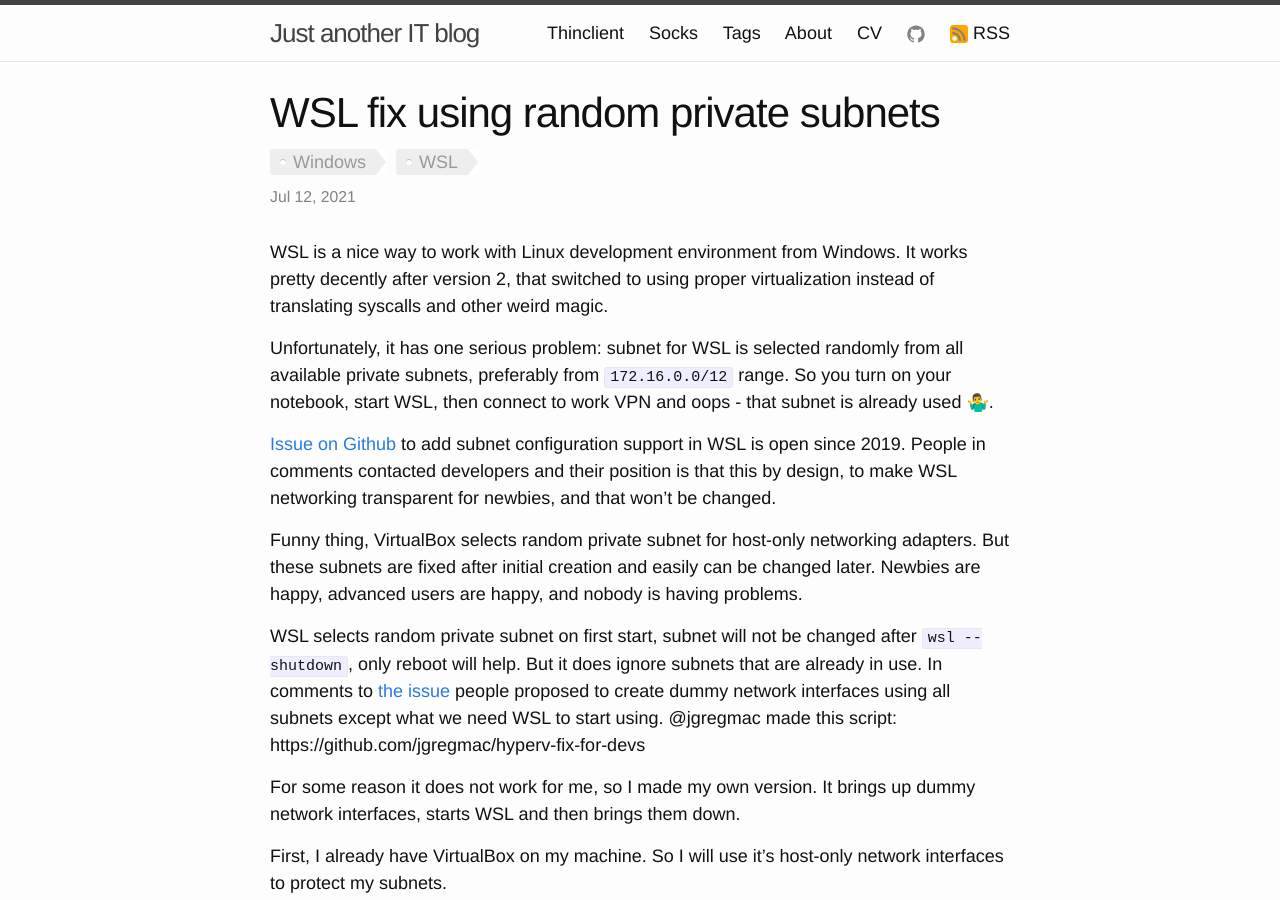
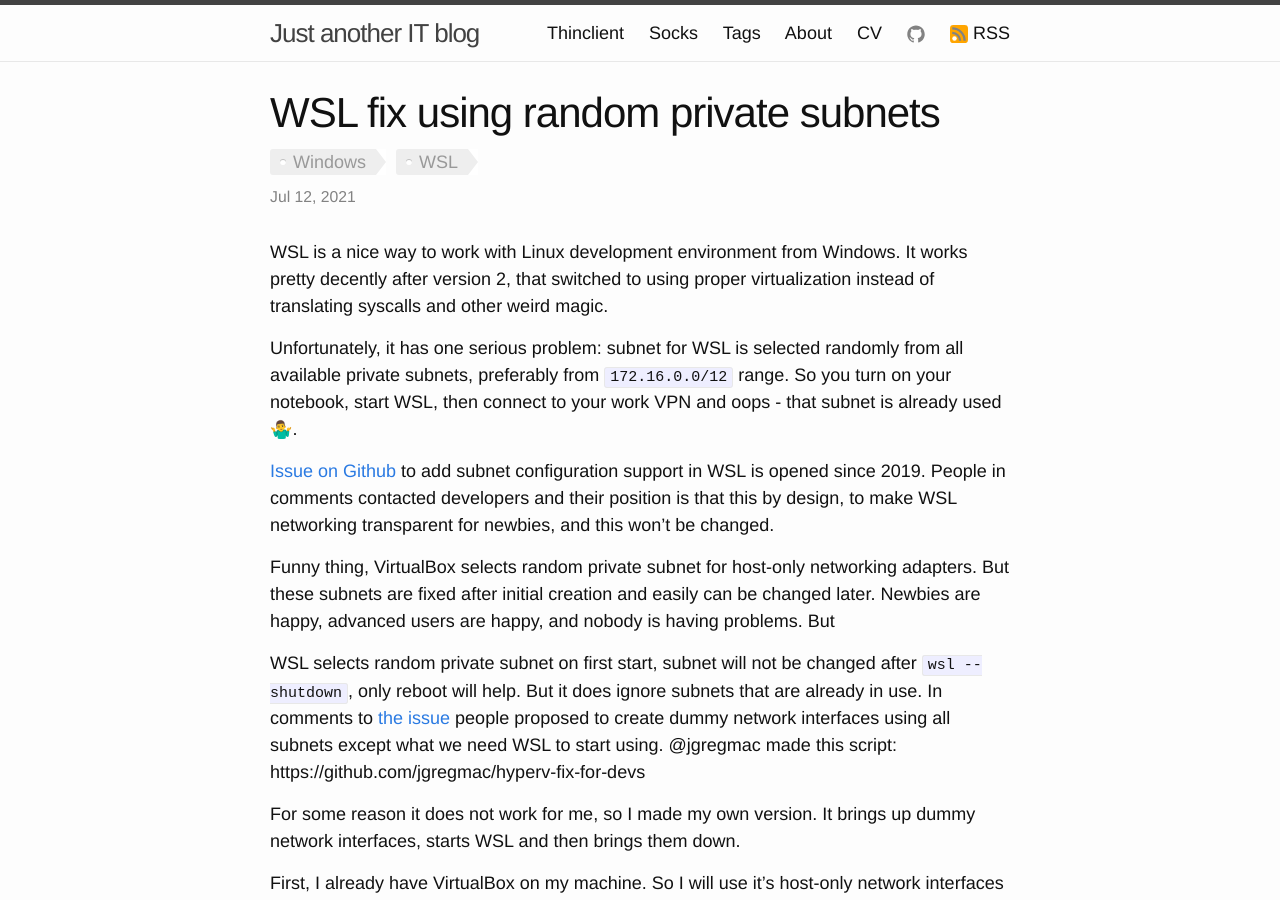
Before and after one commit to selivan/selivan.github.io, a Jekyll site: the page built from _posts/2021-07-12-wsl-set-static-subnet-hack.md, in a window 1280 px wide and 900 px high. Built offline with Jekyll 4.4.1, drawn with Linux system fonts in a browser that asks for light colours; some of the changed text lies outside the part shown.

Commit message:
small fixes

```diff
--- a/_posts/2021-07-12-wsl-set-static-subnet-hack.md
+++ b/_posts/2021-07-12-wsl-set-static-subnet-hack.md
@@ -6,11 +6,11 @@
 
 WSL is a nice way to work with Linux development environment from Windows. It works pretty decently after version 2, that switched to using proper virtualization instead of translating syscalls and other weird magic.
 
-Unfortunately, it has one serious problem: subnet for WSL is selected randomly from all available private subnets, preferably from `172.16.0.0/12` range. So you turn on your notebook, start WSL, then connect to work VPN and oops - that subnet is already used 🤷‍♂️.
+Unfortunately, it has one serious problem: subnet for WSL is selected randomly from all available private subnets, preferably from `172.16.0.0/12` range. So you turn on your notebook, start WSL, then connect to your work VPN and oops - that subnet is already used 🤷‍♂️.
 
-[Issue on Github](https://github.com/microsoft/WSL/issues/4467) to add subnet configuration support in WSL is open since 2019. People in comments contacted developers and their position is that this  by design, to make WSL networking transparent for newbies, and that won't be changed.
+[Issue on Github](https://github.com/microsoft/WSL/issues/4467) to add subnet configuration support in WSL is opened since 2019. People in comments contacted developers and their position is that this  by design, to make WSL networking transparent for newbies, and this won't be changed.
 
-Funny thing, VirtualBox selects random private subnet for host-only networking adapters. But these subnets are fixed after initial creation and easily can be changed later. Newbies are happy, advanced users are happy, and nobody is having problems.
+Funny thing, VirtualBox selects random private subnet for host-only networking adapters. But these subnets are fixed after initial creation and easily can be changed later. Newbies are happy, advanced users are happy, and nobody is having problems. But
 
 WSL selects random private subnet on first start, subnet will not be changed after `wsl --shutdown`, only reboot will help. But it does ignore subnets that are already in use. In comments to [the issue](https://github.com/microsoft/WSL/issues/4467) people proposed to create dummy network interfaces using all subnets except what we need WSL to start using. @jgregmac made this script: https://github.com/jgregmac/hyperv-fix-for-devs
 
```
Also changed, not shown: other parts of _posts/2021-07-12-wsl-set-static-subnet-hack.md (+1 -1 lines).
